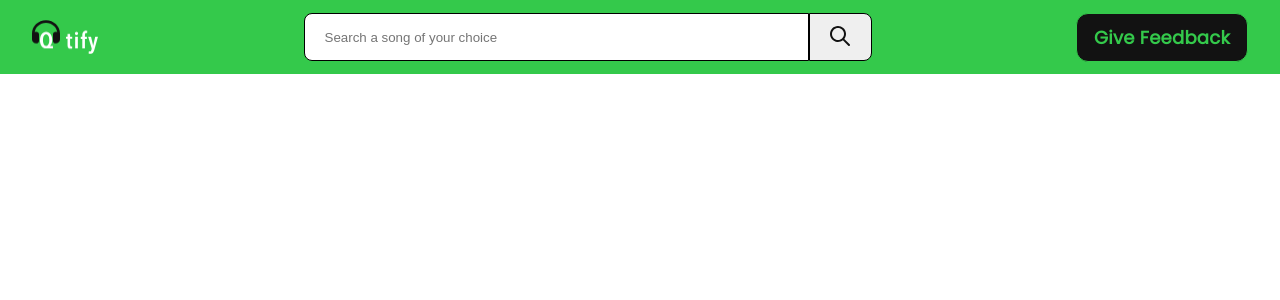
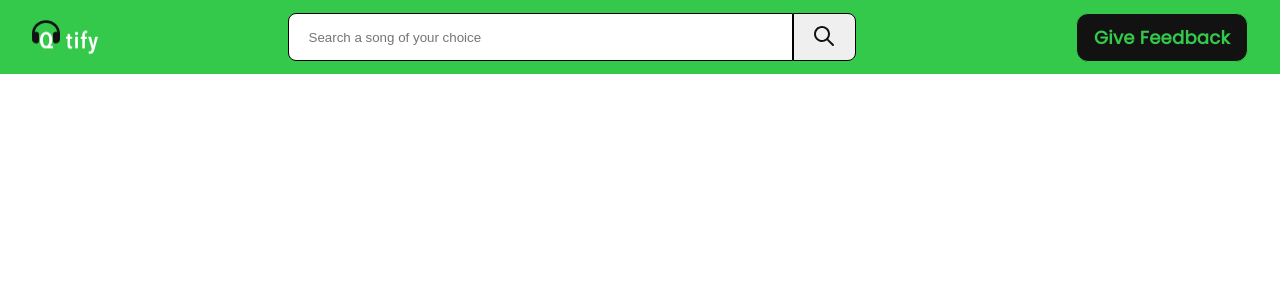
Before and after one commit to RakshitaGanesh22/Qtify, a React (Create React App) app: page / in a window 1280 px wide. Shown: the top 300 px of the page. Built offline with nearby package versions, Linux system fonts and the light colour scheme.

Commit message:
Image is added

```diff
--- a/src/components/Button/Button.module.css
+++ b/src/components/Button/Button.module.css
@@ -9,7 +9,7 @@
     justify-content: center;
     align-items: center;
     margin-right: 32px;
-
+    cursor: pointer;
 }
 .button2{
     text-decoration: none;
--- a/src/components/Logo/Logo.module.css
+++ b/src/components/Logo/Logo.module.css
@@ -1,8 +1,10 @@
 .Logo{
-    /* height: 100%;
+    /* height: 100%;*/
     display: flex;
-    align-items: center;*/
+    align-items: center;
+    position: relative;
+    left:67px;
     width:67px;
     height:34px;
-    margin-left: 32px;
+    Left:32px;
 }
--- a/src/components/Search/Search.module.css
+++ b/src/components/Search/Search.module.css
@@ -3,7 +3,9 @@
     margin: 0;
     width:568px;
     height:48px;
+    border-radius: 8px 0 0 8px;
     position: relative;
+    cursor: pointer;
 }
 .inputS{
     width: 502px;
```
